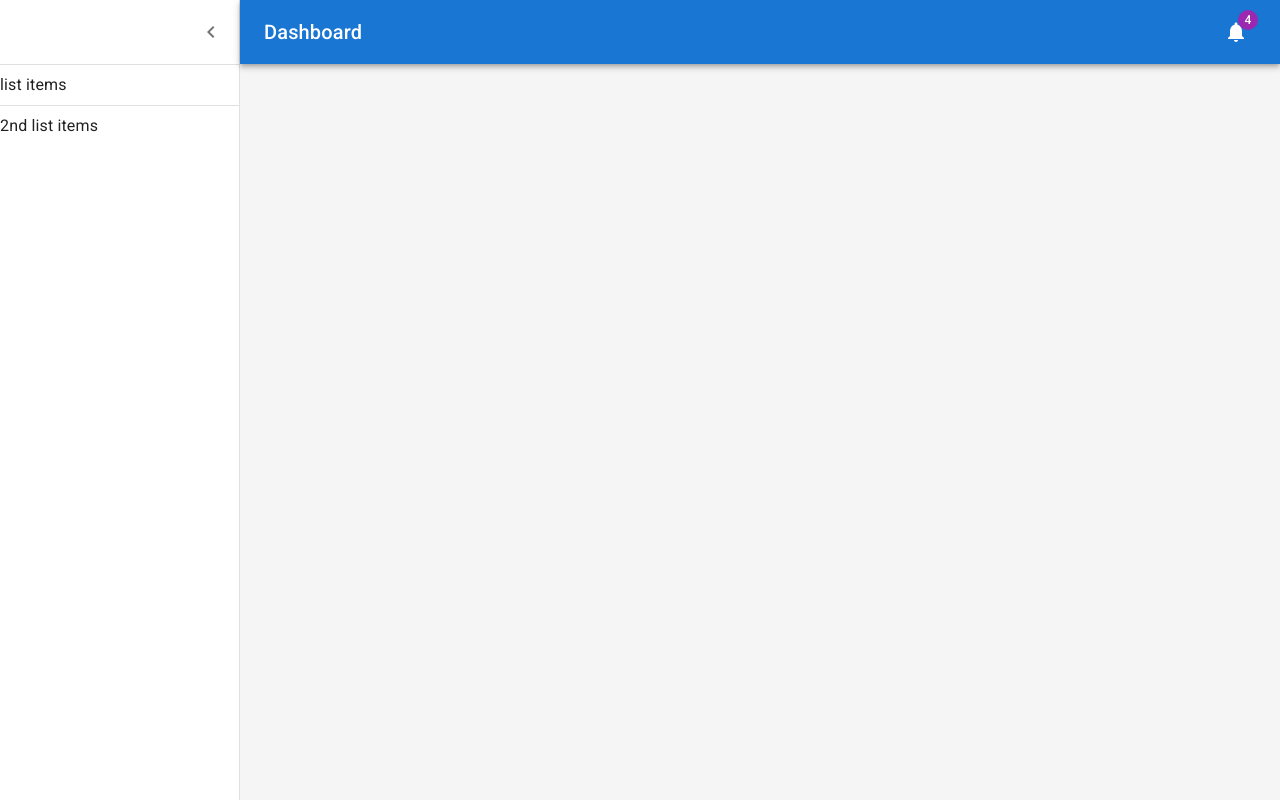
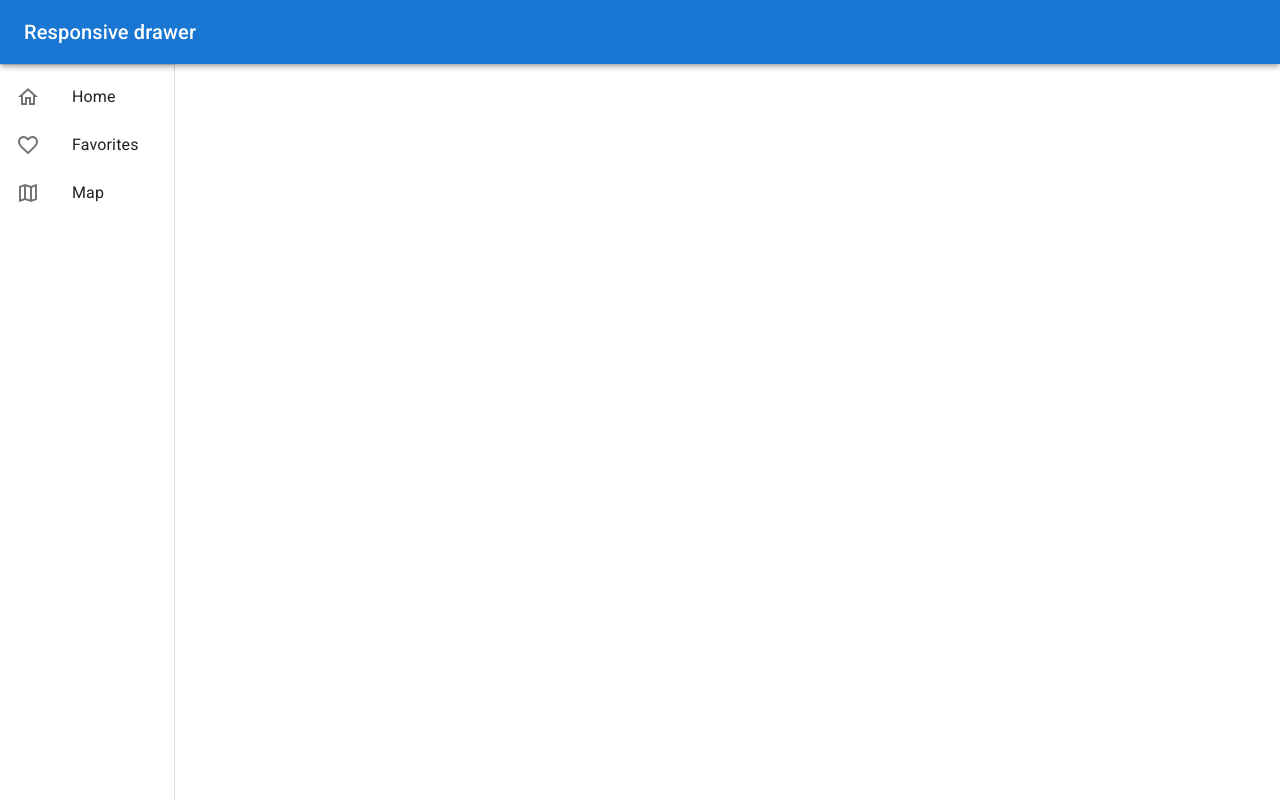
Before and after one commit to albercher/buck-it, a React (Create React App) app in the folder client/: page / in a window 1280 px wide. Built offline with nearby package versions, Linux system fonts and the light colour scheme.

Commit message:
Basic components added

```diff
--- a/client/package.json
+++ b/client/package.json
@@ -14,6 +14,7 @@
     "@testing-library/user-event": "^13.5.0",
     "react": "^17.0.2",
     "react-dom": "^17.0.2",
+    "react-router-dom": "^6.2.1",
     "react-scripts": "5.0.0",
     "web-vitals": "^2.1.3"
   },
--- a/client/src/App.js
+++ b/client/src/App.js
@@ -1,14 +1,24 @@
-
-import SignIn from './components/SignIn';
-import SignUp from './components/SignUp';
-import Dashboard from './components/Dashboard';
+import { Route, Routes, BrowserRouter } from "react-router-dom";
+// import { useState } from "react";
+import SignIn from "./components/SignIn";
+import SignUp from "./components/SignUp";
+import Dashboard from "./components/Dashboard";
 
 function App() {
-
-
+  // const [isLoggedIn, setLoggedIn] = useState(false)
   return (
     <div>
-      <Dashboard />
+      <BrowserRouter>
+        <Routes>
+          {/* <Route
+                path="/"
+                element={isLoggedIn ? <Dashboard /> : <SignIn />}
+              /> */}
+          <Route path="/" element={<Dashboard />} />
+          <Route path="/signin" element={<SignIn />} />
+          <Route path="/signup" element={<SignUp />} />
+        </Routes>
+      </BrowserRouter>
     </div>
   );
 }
--- a/client/src/components/Dashboard.js
+++ b/client/src/components/Dashboard.js
@@ -1,155 +1,140 @@
-import CssBaseline from '@mui/material/CssBaseline';
-import MuiDrawer from '@mui/material/Drawer';
-import Box from '@mui/material/Box';
-import MuiAppBar from '@mui/material/AppBar';
-import Toolbar from '@mui/material/Toolbar';
-import List from '@mui/material/List';
-import Typography from '@mui/material/Typography';
-import Divider from '@mui/material/Divider';
-import IconButton from '@mui/material/IconButton';
-import Badge from '@mui/material/Badge';
-import Container from '@mui/material/Container';
-import Grid from '@mui/material/Grid';
-import Paper from '@mui/material/Paper';
-import Link from '@mui/material/Link';
-import MenuIcon from '@mui/icons-material/Menu';
-import ChevronLeftIcon from '@mui/icons-material/ChevronLeft';
-import NotificationsIcon from '@mui/icons-material/Notifications';
-import { styled, createTheme, ThemeProvider } from '@mui/material/styles';
+import AppBar from "@mui/material/AppBar";
+import Box from "@mui/material/Box";
+import CssBaseline from "@mui/material/CssBaseline";
+import Divider from "@mui/material/Divider";
+import Drawer from "@mui/material/Drawer";
+import IconButton from "@mui/material/IconButton";
+import List from "@mui/material/List";
+import ListItem from "@mui/material/ListItem";
+import ListItemIcon from "@mui/material/ListItemIcon";
+import ListItemText from "@mui/material/ListItemText";
+import MenuIcon from "@mui/icons-material/Menu";
+import Toolbar from "@mui/material/Toolbar";
+import Typography from "@mui/material/Typography";
+import FavoriteBorderOutlinedIcon from "@mui/icons-material/FavoriteBorderOutlined";
+import MapOutlinedIcon from "@mui/icons-material/MapOutlined";
+import HomeOutlinedIcon from "@mui/icons-material/HomeOutlined";
 
 
-import { useState } from 'react';
+import { useState } from "react";
 
-const drawerWidth = 240;
+const drawerWidth = 175;
 
-const AppBar = styled(MuiAppBar, {
-  shouldForwardProp: (prop) => prop !== 'open',
-})(({ theme, open }) => ({
-  zIndex: theme.zIndex.drawer + 1,
-  transition: theme.transitions.create(['width', 'margin'], {
-    easing: theme.transitions.easing.sharp,
-    duration: theme.transitions.duration.leavingScreen,
-  }),
-  ...(open && {
-    marginLeft: drawerWidth,
-    width: `calc(100% - ${drawerWidth}px)`,
-    transition: theme.transitions.create(['width', 'margin'], {
-      easing: theme.transitions.easing.sharp,
-      duration: theme.transitions.duration.enteringScreen,
-    }),
-  }),
-}));
+function Dashboard(props) {
+  const { window } = props;
+  const [mobileOpen, setMobileOpen] = useState(false);
 
-const Drawer = styled(MuiDrawer, { shouldForwardProp: (prop) => prop !== 'open' })(
-  ({ theme, open }) => ({
-    '& .MuiDrawer-paper': {
-      position: 'relative',
-      whiteSpace: 'nowrap',
-      width: drawerWidth,
-      transition: theme.transitions.create('width', {
-        easing: theme.transitions.easing.sharp,
-        duration: theme.transitions.duration.enteringScreen,
-      }),
-      boxSizing: 'border-box',
-      ...(!open && {
-        overflowX: 'hidden',
-        transition: theme.transitions.create('width', {
-          easing: theme.transitions.easing.sharp,
-          duration: theme.transitions.duration.leavingScreen,
-        }),
-        width: theme.spacing(7),
-        [theme.breakpoints.up('sm')]: {
-          width: theme.spacing(9),
-        },
-      }),
-    },
-  }),
+  const handleDrawerToggle = () => {
+    setMobileOpen(!mobileOpen);
+  };
+
+  const drawer = (
+    <div>
+      <Toolbar />
+      <Divider />
+      <List>
+        <ListItem button>
+          <ListItemIcon>
+            <HomeOutlinedIcon />
+          </ListItemIcon>
+          <ListItemText primary="Home" />
+        </ListItem>
+        <ListItem button>
+          <ListItemIcon>
+            <FavoriteBorderOutlinedIcon />
+          </ListItemIcon>
+          <ListItemText primary="Favorites" />
+        </ListItem>
+        <ListItem button>
+          <ListItemIcon>
+            <MapOutlinedIcon />
+          </ListItemIcon>
+          <ListItemText primary="Map" />
+        </ListItem>
+      </List>
+    </div>
   );
 
-function DashboardContent() {
-  const [open, setOpen] = useState(true);
-  const toggleDrawer = () => {
-    setOpen(!open);
-  };
+  const container =
+    window !== undefined ? () => window().document.body : undefined;
 
   return (
-      <Box sx={{ display: 'flex' }}>
+    <Box sx={{ display: "flex" }}>
       <CssBaseline />
-        <AppBar position="absolute" open={open}>
-          <Toolbar
+      <AppBar
+        position="fixed"
         sx={{
-              pr: '24px', // keep right padding when drawer closed
+        //   width: { sm: `calc(100% - ${drawerWidth}px)` },
+        //   ml: { sm: `${drawerWidth}px` },
+        zIndex: (theme) => theme.zIndex.drawer + 1
         }}
       >
+        <Toolbar>
           <IconButton
-              edge="start"
             color="inherit"
             aria-label="open drawer"
-              onClick={toggleDrawer}
-              sx={{
-                marginRight: '36px',
-                ...(open && { display: 'none' }),
-              }}
+            edge="start"
+            onClick={handleDrawerToggle}
+            sx={{ mr: 2, display: { sm: "none" } }}
           >
             <MenuIcon />
           </IconButton>
-            <Typography
-              component="h1"
-              variant="h6"
-              color="inherit"
-              noWrap
-              sx={{ flexGrow: 1 }}
-            >
-              Dashboard
+          <Typography variant="h6" noWrap component="div">
+            Responsive drawer
           </Typography>
-            <IconButton color="inherit">
-              <Badge badgeContent={4} color="secondary">
-                <NotificationsIcon />
-              </Badge>
-            </IconButton>
         </Toolbar>
       </AppBar>
-        <Drawer variant="permanent" open={open}>
-          <Toolbar
+      <Box
+        component="nav"
+        sx={{ width: { sm: drawerWidth }, flexShrink: { sm: 0 } }}
+        aria-label="mailbox folders"
+      >
+        {/* The implementation can be swapped with js to avoid SEO duplication of links. */}
+        <Drawer
+          container={container}
+          variant="temporary"
+          open={mobileOpen}
+          onClose={handleDrawerToggle}
+          ModalProps={{
+            keepMounted: true, // Better open performance on mobile.
+          }}
           sx={{
-              display: 'flex',
-              alignItems: 'center',
-              justifyContent: 'flex-end',
-              px: [1],
+            display: { xs: "block", sm: "none" },
+            "& .MuiDrawer-paper": {
+              boxSizing: "border-box",
+              width: drawerWidth,
+            },
           }}
         >
-            <IconButton onClick={toggleDrawer}>
-              <ChevronLeftIcon />
-            </IconButton>
-          </Toolbar>
-          <Divider />
-          <List>list items</List>
-          <Divider />
-          <List>2nd list items</List>
+          {drawer}
         </Drawer>
+        <Drawer
+          variant="permanent"
+          sx={{
+            display: { xs: "none", sm: "block" },
+            "& .MuiDrawer-paper": {
+              boxSizing: "border-box",
+              width: drawerWidth,
+            },
+          }}
+          open
+        >
+          {drawer}
+        </Drawer>
+      </Box>
       <Box
         component="main"
         sx={{
-            backgroundColor: (theme) =>
-              theme.palette.mode === 'light'
-                ? theme.palette.grey[100]
-                : theme.palette.grey[900],
           flexGrow: 1,
-            height: '100vh',
-            overflow: 'auto',
+          p: 3,
+          width: { sm: `calc(100% - ${drawerWidth}px)` },
         }}
       >
         <Toolbar />
-          <Container maxWidth="lg" sx={{ mt: 4, mb: 4 }}>
-            <Grid container spacing={3}>
-
-            </Grid>
-          </Container>
+{/* place contents here */}
       </Box>
     </Box>
   );
 }
 
-export default function Dashboard() {
-  return <DashboardContent />;
-}
+export default Dashboard;
--- a/client/src/components/SignIn.js
+++ b/client/src/components/SignIn.js
@@ -4,12 +4,15 @@ import CssBaseline from '@mui/material/CssBaseline';
 import TextField from '@mui/material/TextField';
 import FormControlLabel from '@mui/material/FormControlLabel';
 import Checkbox from '@mui/material/Checkbox';
-import Link from '@mui/material/Link';
+// import Link from '@mui/material/Link';
 import Paper from '@mui/material/Paper';
 import Box from '@mui/material/Box';
 import Grid from '@mui/material/Grid';
 import LockOutlinedIcon from '@mui/icons-material/LockOutlined';
 import Typography from '@mui/material/Typography';
+
+import { Link } from "react-router-dom";
+
 
 function SignIn() {
     const handleSubmit = (event) => {
@@ -90,12 +93,12 @@ function SignIn() {
                 </Button>
                 <Grid container>
                   <Grid item xs>
-                    <Link href="#" variant="body2">
+                    {/* <Link href="#" variant="body2">
                       Forgot password?
-                    </Link>
+                    </Link> */}
                   </Grid>
                   <Grid item>
-                    <Link href="#" variant="body2">
+                    <Link to={"/signup"} >
                       {"Don't have an account? Sign Up"}
                     </Link>
                   </Grid>
--- a/client/src/components/SignUp.js
+++ b/client/src/components/SignUp.js
@@ -4,12 +4,15 @@ import CssBaseline from '@mui/material/CssBaseline';
 import TextField from '@mui/material/TextField';
 import FormControlLabel from '@mui/material/FormControlLabel';
 import Checkbox from '@mui/material/Checkbox';
-import Link from '@mui/material/Link';
+// import Link from '@mui/material/Link';
 import Paper from '@mui/material/Paper';
 import Box from '@mui/material/Box';
 import Grid from '@mui/material/Grid';
 import LockOutlinedIcon from '@mui/icons-material/LockOutlined';
 import Typography from '@mui/material/Typography';
+
+import { Link } from "react-router-dom";
+
 
 function SignUp() {
     const handleSubmit = (event) => {
@@ -116,7 +119,7 @@ function SignUp() {
             </Button>
             <Grid container justifyContent="flex-end">
               <Grid item>
-                <Link href="#" variant="body2">
+                <Link to={"/signin"} >
                   Already have an account? Sign in
                 </Link>
               </Grid>
```
Also changed, not shown: 1 other file (tests, documents, lock files or other folders). Lines whose indentation alone changed are shown as unchanged.
